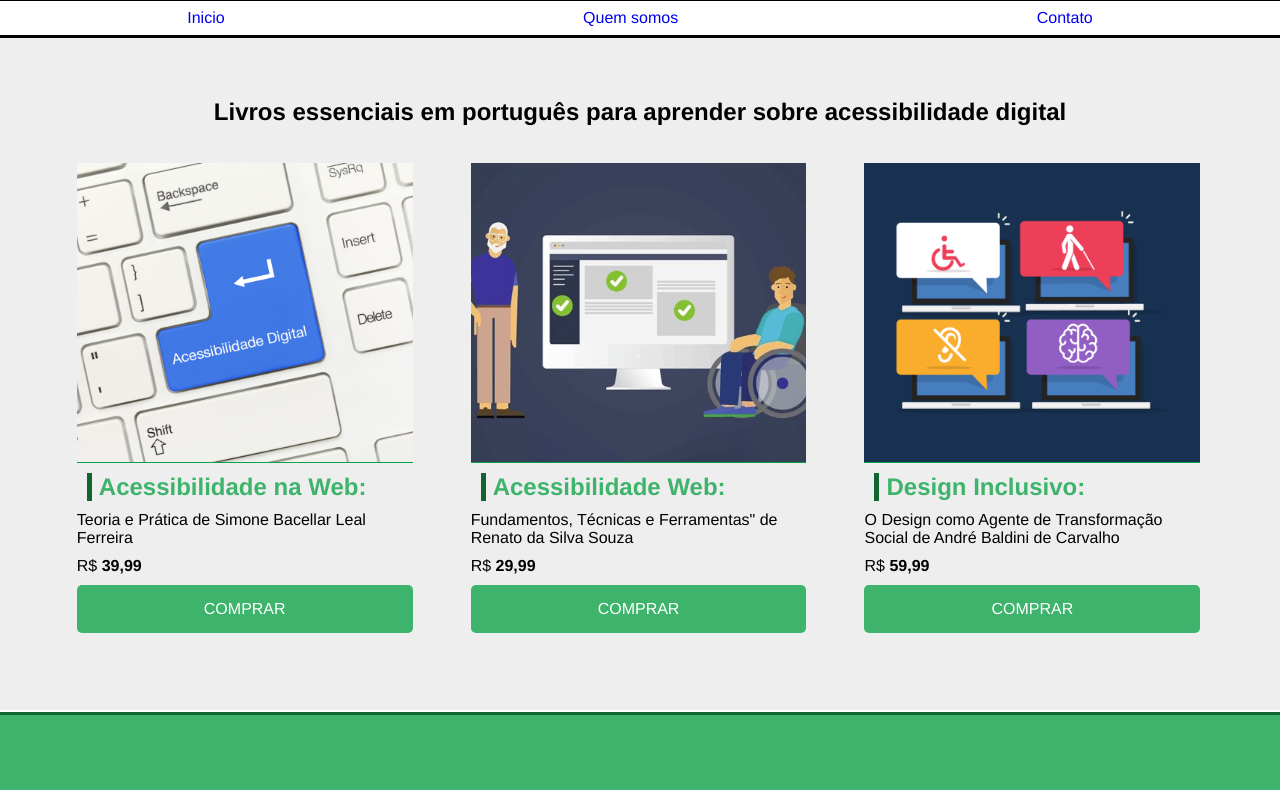
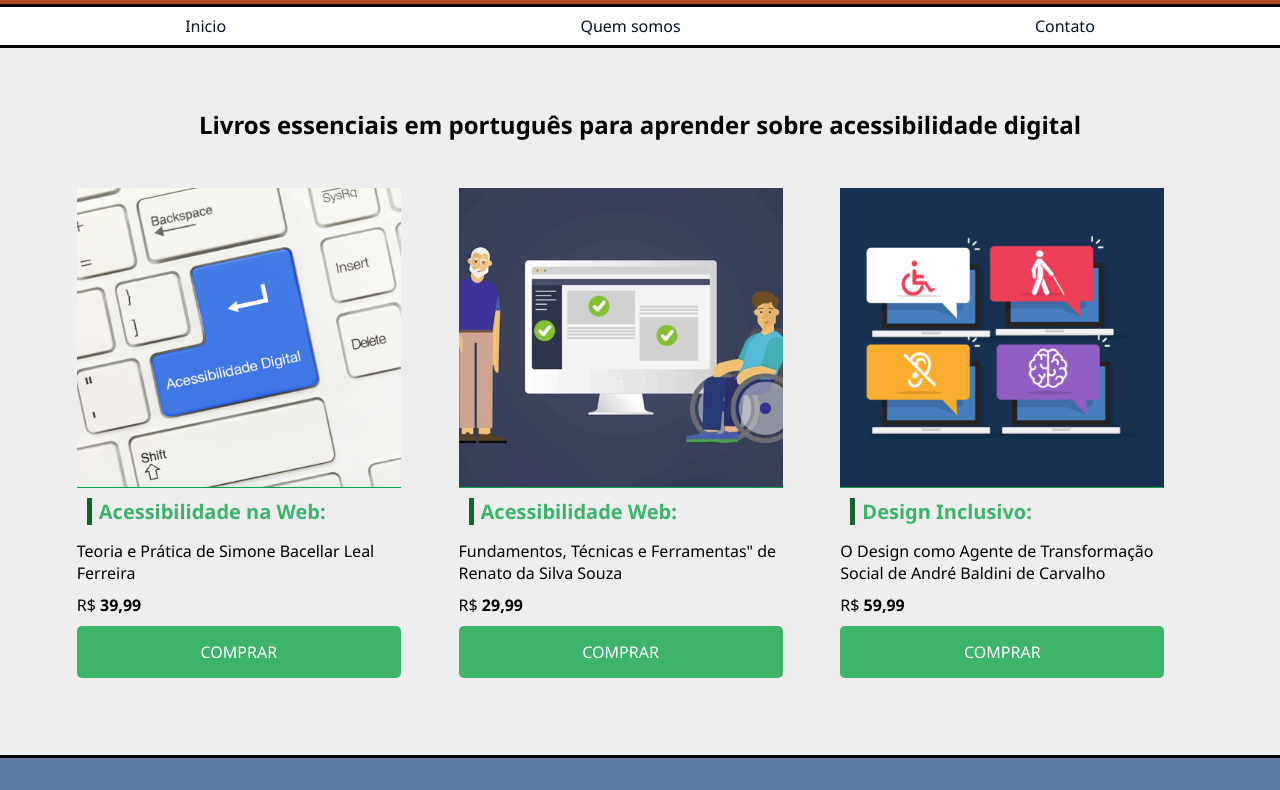
Before and after one commit to Daniel1702/Prova-Pratrica-Acessibilidade-Digital, a plain HTML site: page Prova Pratica - Acessibilidade Digital/index3.html in a window 1280 px wide. Shown: the part 79-869 px from the top of the page. Drawn offline with Linux system fonts and the light colour scheme.

Commit message:
Add files via upload

```diff
--- /dev/null
+++ b/Prova Pratica - Acessibilidade Digital/exemplares.css
@@ -0,0 +1,99 @@
+/* Produtos digitais links */
+
+#container-links {
+    padding: 8px;
+    width: 100%;
+    border-bottom: 3px solid #000000;
+}
+
+.container-links nav,
+ul,
+a {
+    display: flex;
+    justify-content: space-around;
+    text-decoration: none;
+    list-style-type: none;
+}
+
+
+/* Grid dos produtos/livros */
+.container {
+    background-color: #EEE;
+    min-height: 75vh;
+    padding: 50px;
+}
+
+
+.products-container {
+    max-width: 1200px;
+    margin: 0 auto;
+}
+
+.card {
+    width: 30%;
+    display: inline-block;
+    margin: 1% 1%;
+    padding: 15px;
+}
+
+.product-image {
+    height: 300px;
+    width: 100%;
+    margin-bottom: 10px;
+    background-position: center;
+    background-size: cover;
+    border-bottom: 1px solid #0ba145;
+}
+
+/* Imagens */
+#img-1 {
+    background-image: url('imagens/acessibilidade-digital--img01.jpg');
+}
+
+#img-2 {
+    background-image: url('imagens/acessibilidade-digital--02.png');
+}
+
+#img-3 {
+    background-image: url('imagens/acessibilidade-digital--03.jpg');
+}
+
+h3 {
+    margin-bottom: 15px;
+    color: #3db36b;
+    font-size: 20px;
+    border-left: 5px solid #0f642f;
+    padding-left: 7px;
+}
+
+.card p {
+    margin-bottom: 10px;
+}
+
+.bold {
+    font-weight: bold;
+}
+
+.btn {
+    display: block;
+    width: 100%;
+    text-align: center;
+    text-transform: uppercase;
+    text-decoration: none;
+    background-color: #3db36b;
+    color: #FFF;
+    padding: 15px;
+    border-radius: 5px;
+    transition: .5s;
+}
+
+.btn:hover {
+    background-color: #0f642f;
+}
+
+
+/* detalhes  */
+.index-3-main h2 {
+    margin-bottom: 20px;
+    text-align: center;
+}
--- a/Prova Pratica - Acessibilidade Digital/index3.html
+++ b/Prova Pratica - Acessibilidade Digital/index3.html
@@ -6,7 +6,7 @@
     <meta http-equiv="X-UA-Compatible" content="IE=edge">
     <meta name="viewport" content="width=device-width, initial-scale=1.0">
     <link rel="stylesheet" href="style.css">
-    <link rel="stylesheet" href="style2.css">
+    <link rel="stylesheet" href="exemplares.css">
     <title>Acessibilidade Digital</title>
 </head>
 
@@ -57,7 +57,7 @@
     </main>
     <!-- Rodapé -->
     <footer>
-        <p>2023 Minha Empresa.com.br. <span class="bold">Todos os direitos reservados.</span></p>
+        <p>Daniel de Andrade <span class="bold">Todos os direitos reservados.</span> <br>2023 </p>
     </footer>
 
     <!-- plug-in para leitura em libras -->
--- a/Prova Pratica - Acessibilidade Digital/style.css
+++ b/Prova Pratica - Acessibilidade Digital/style.css
@@ -14,8 +14,9 @@ header {
   width: 100%;
   text-align: center;
   padding: 20px;
-  background-color: #af3f0f;
+  background-color: #aa471c;
   border-bottom: 3px solid #000000;
+  color: #fbff09;
 }
 
 #container-links {
@@ -31,12 +32,12 @@ a {
   justify-content: space-around;
   text-decoration: none;
   list-style-type: none;
+  color: #051424;
 }
 
 /* Conteúdo principal */
 .container-principal {
   padding: 10px;
-  margin-top: 3px;
   min-height: 100vh;
   text-align: left;
 }
@@ -78,6 +79,9 @@ h3 {
   margin: 10px;
 }
 
+header h1:hover {
+  color: rgb(255, 184, 126);
+}
 
 .container-principal h2 {
   font-size: 30px;
@@ -87,7 +91,7 @@ h3 {
 
 .container-principal h3 {
   font-size: 25px;
-  margin: 12px;
+  margin: 10px;
 }
 
 .container-principal p {
@@ -96,7 +100,6 @@ h3 {
 
 /* Rodapé */
 footer {
-  margin-top: 2px;
   text-align: center;
   padding: 50px;
   background-color: #5d7aa2;
@@ -109,10 +112,12 @@ footer {
 
 
 /* Dark mode */
-.dark-mode * {
+.dark-mode *,
+.dark-mode .container {
   background-color: #0f4e69;
   color: aliceblue;
 }
+
 
 .img {
   width: 50px;
```
Also changed, not shown: Prova Pratica - Acessibilidade Digital/index.html (+5 -6 lines), Prova Pratica - Acessibilidade Digital/index2.html (+3 -2 lines).
